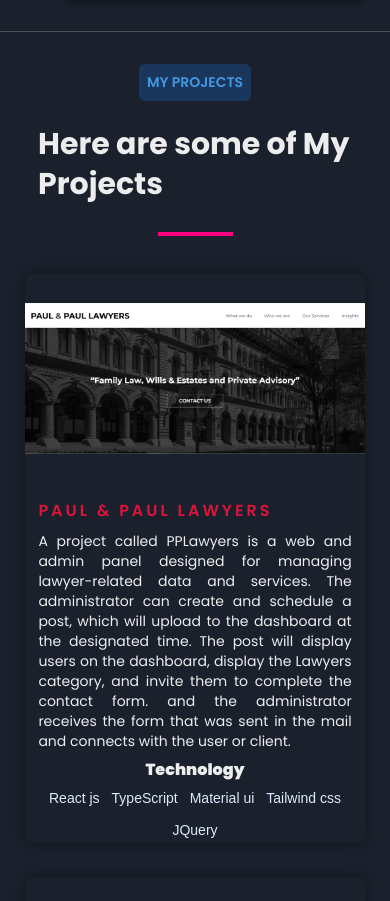
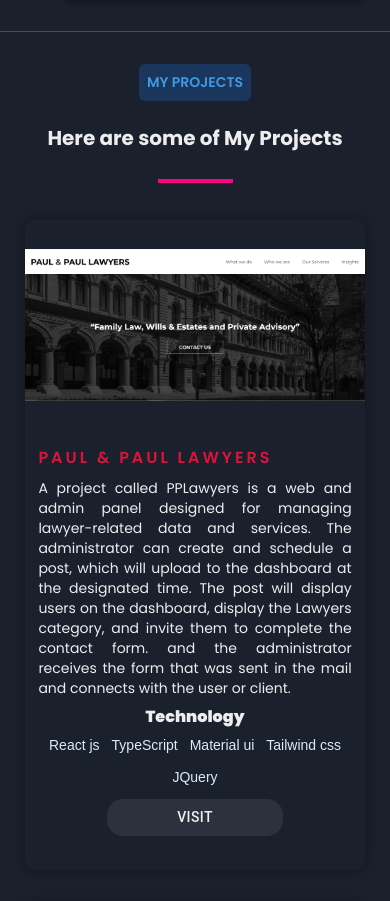
Before and after one commit to utsav9145/portfolio, a React (Vite) app: page / in a window 390 px wide. Shown: the part 1300-2201 px from the top of the page. Built offline with nearby package versions, Linux system fonts and the light colour scheme.

Commit message:
fixed small changes

```diff
--- a/src/component/Navbar.jsx
+++ b/src/component/Navbar.jsx
@@ -13,7 +13,7 @@ const Navbar = () => {
                         <button
                             onClick={() => setIsMobileMenuOpen(!isMobileMenuOpen)}
                             type="button"
-                            className="relative inline-flex items-center justify-center rounded-md p-2 text-gray-400 hover:bg-gray-700 hover:text-white focus:ring-2 focus:ring-white focus:outline-none focus:ring-inset"
+                            className="relative inline-flex items-center justify-center rounded-md p-2 text-gray-400 hover:bg-gray-700 hover:text-white focus:outline-none focus:ring-inset"
                             aria-controls="mobile-menu"
                             aria-expanded={isMobileMenuOpen}
                         >
--- a/src/component/Projects.jsx
+++ b/src/component/Projects.jsx
@@ -30,7 +30,7 @@ const Projects = () => {
                     <p className="chakra-text css-9x44go">My Projects</p>
                 </div>
                 <div className="css-18g3eep">
-                    <h2 className="pl-[30px] font-bold sm:text-4xl sm:leading-[1.2] leading-[1.33] text-3xl text-[#ffffffeb]">
+                    <h2 className="sm:pl-[30px] font-bold sm:text-4xl sm:leading-[1.2] leading-[1.33] text-[20px] text-[#ffffffeb]">
                         <p className="chakra-text css-0">Here are some of My Projects</p>
                     </h2>
                 </div>
--- a/src/index.css
+++ b/src/index.css
@@ -261,3 +261,16 @@ html {
   text-align: right;
   width: 100%;
 }
+
+@media screen and (max-width: 640px) {
+  .card {
+    box-shadow: rgba(0, 0, 0, 0.3) 0px 0px 13px 0px;
+    height: 650px;
+    position: relative;
+    width: 400px;
+    border-radius: 10px;
+    margin: 1.05rem;
+    overflow: hidden;
+    transition: 0.5s;
+  }
+}
```
